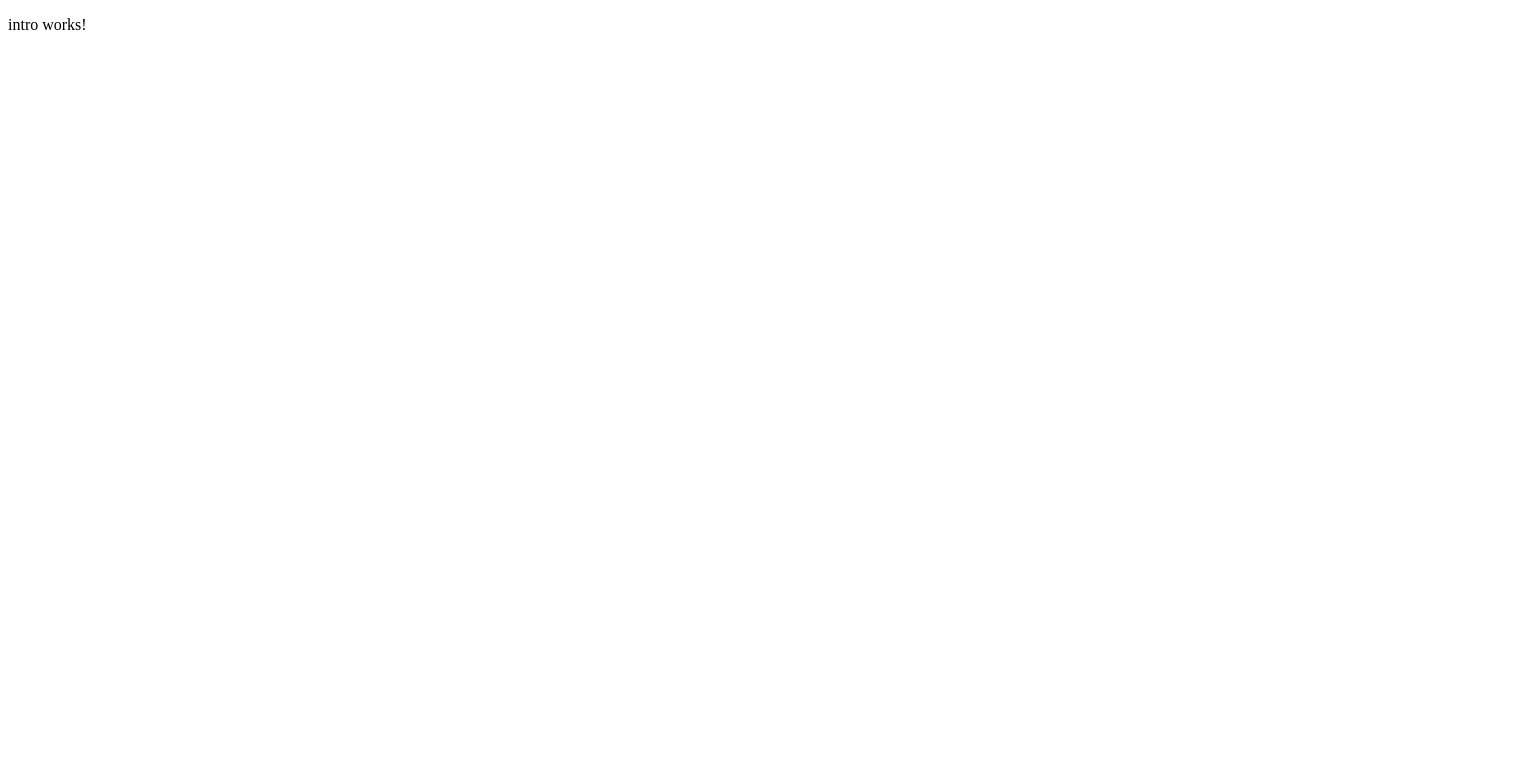
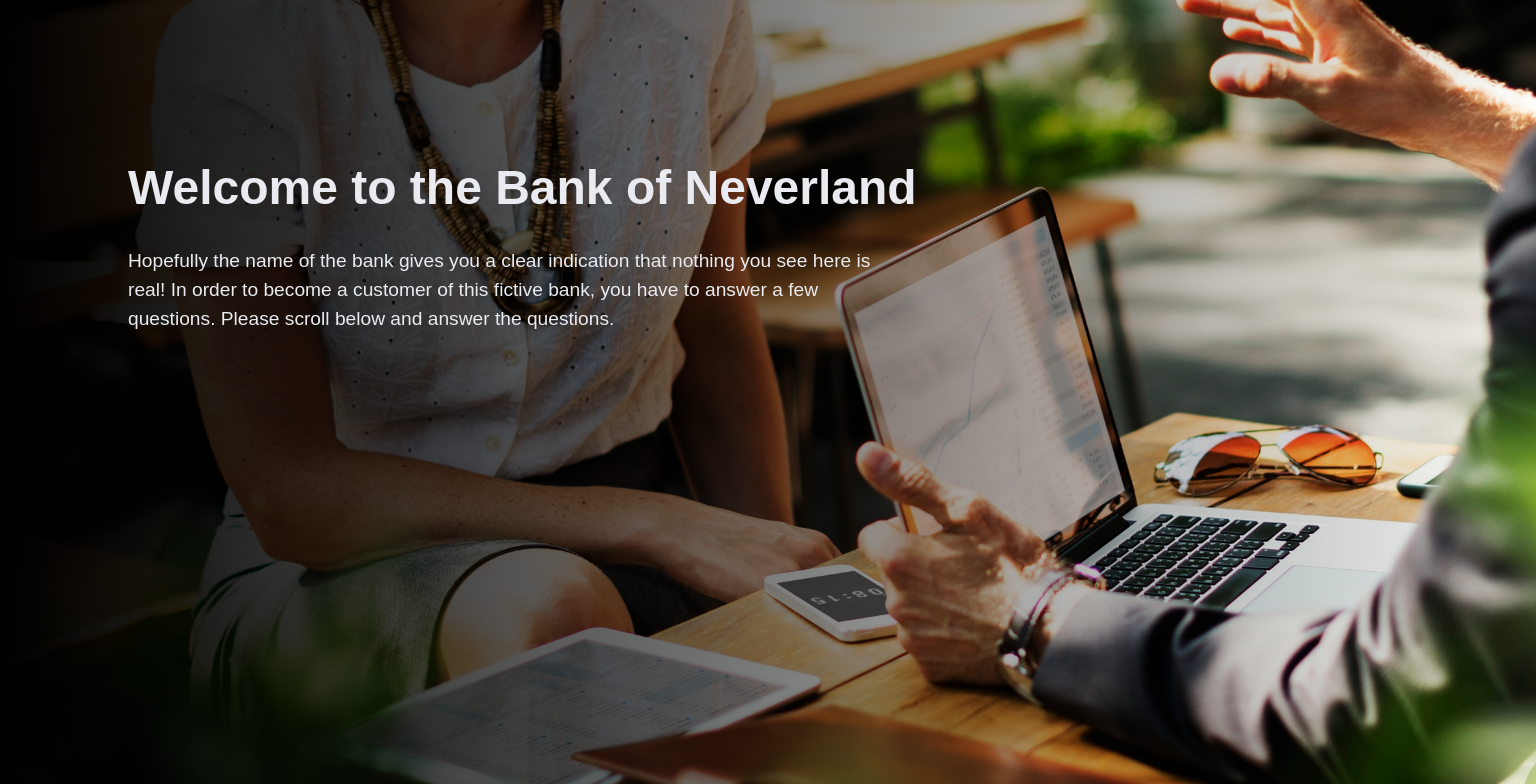
Before and after one commit to hakant/BankofNeverland-IntakeService-SPA, an Angular app: page /intro in a window 1280 px wide. Shown: the top 784 px of the page, 1536 px wide, since content can reach past the window. Built offline with nearby package versions, Linux system fonts and the light colour scheme.

Commit message:
create the first part of the intro page

```diff
--- a/angular.json
+++ b/angular.json
@@ -8,7 +8,11 @@
       "sourceRoot": "src",
       "projectType": "application",
       "prefix": "app",
-      "schematics": {},
+      "schematics": {
+        "@schematics/angular:component": {
+          "styleext": "scss"
+        }
+      },
       "architect": {
         "build": {
           "builder": "@angular-devkit/build-angular:browser",
@@ -23,7 +27,7 @@
               "src/assets"
             ],
             "styles": [
-              "src/styles.css"
+              "src/styles.scss"
             ],
             "scripts": []
           },
--- a/src/app/intro/intro.component.html
+++ b/src/app/intro/intro.component.html
@@ -1,3 +1,9 @@
-<p>
-  intro works!
-</p>
+<div class='image'>
+    <h1>Welcome to the Bank of Neverland</h1>
+    <p>
+        Hopefully the name of the bank gives you a clear indication that nothing you see here is real!
+        In order to become a customer of this fictive bank, you have to answer a few questions.
+        Please scroll below and answer the questions.
+    </p>
+</div>
+<div class='content'>Content</div>
--- /dev/null
+++ b/src/app/intro/intro.component.scss
@@ -0,0 +1,21 @@
+.image {
+    width: 100vw;
+    height: 100vh;
+    background: linear-gradient(to right, black, transparent), url('/assets/background.png');
+    background-size: cover;
+    padding: 10%;
+    color: #e9ebf0;
+    font-family: Arial, "Helvetica Neue", Helvetica, Roboto, sans-serif;
+    h1 {
+        font-size: 3em;
+    }
+    p {
+        margin: 2% 40% 20% 0;
+        font-size: 1.2em;
+        line-height: 1.5em;
+    }
+}
+
+.content {
+    height: 400px;
+}
--- a/src/app/intro/intro.component.ts
+++ b/src/app/intro/intro.component.ts
@@ -3,7 +3,7 @@ import { Component, OnInit } from '@angular/core';
 @Component({
   selector: 'app-intro',
   templateUrl: './intro.component.html',
-  styleUrls: ['./intro.component.css']
+  styleUrls: ['./intro.component.scss']
 })
 export class IntroComponent implements OnInit {
 
--- a/src/styles.css
+++ b/src/styles.scss
@@ -1 +1,5 @@
 /* You can add global styles to this file, and also import other style files */
+
+body {
+    margin: 0;
+}
```
Also changed, not shown: src/app/intro/intro.component.css (deleted), src/assets/background.png (added).
